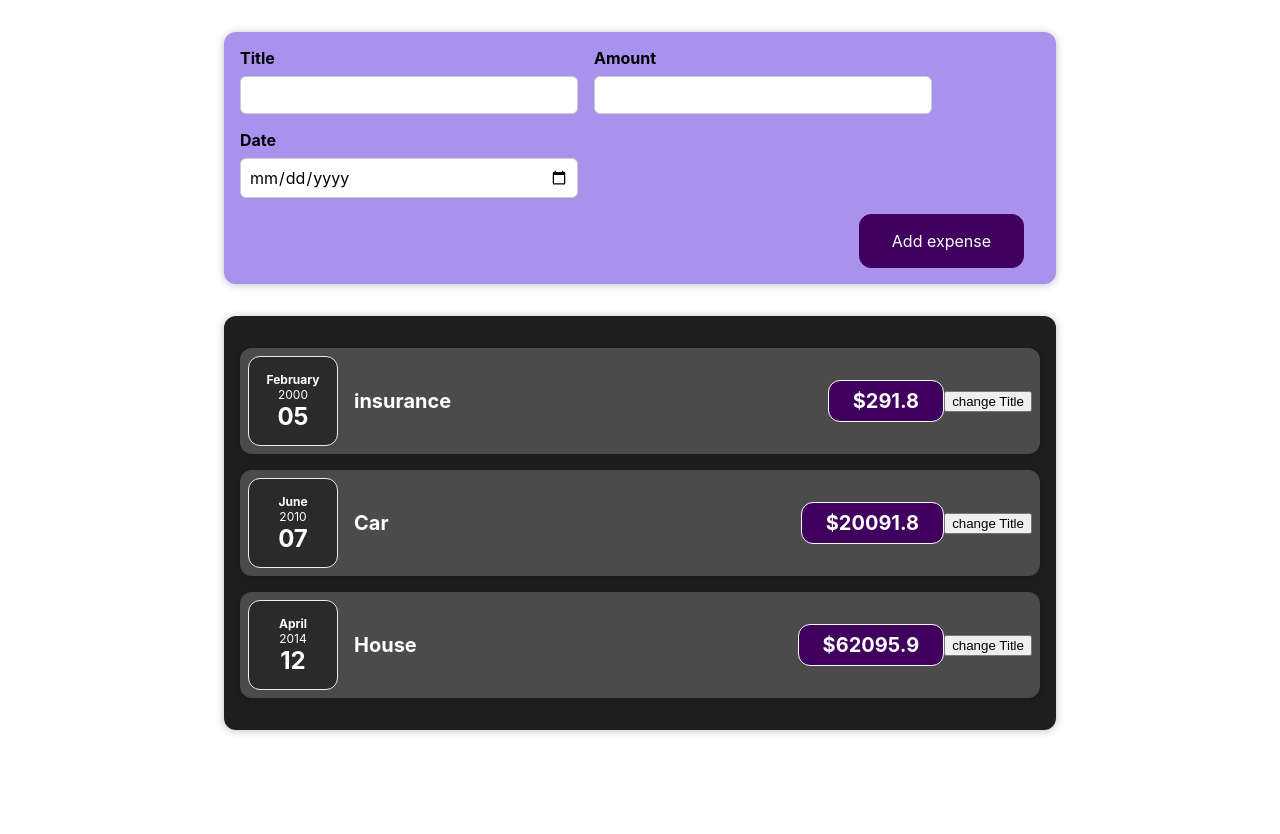
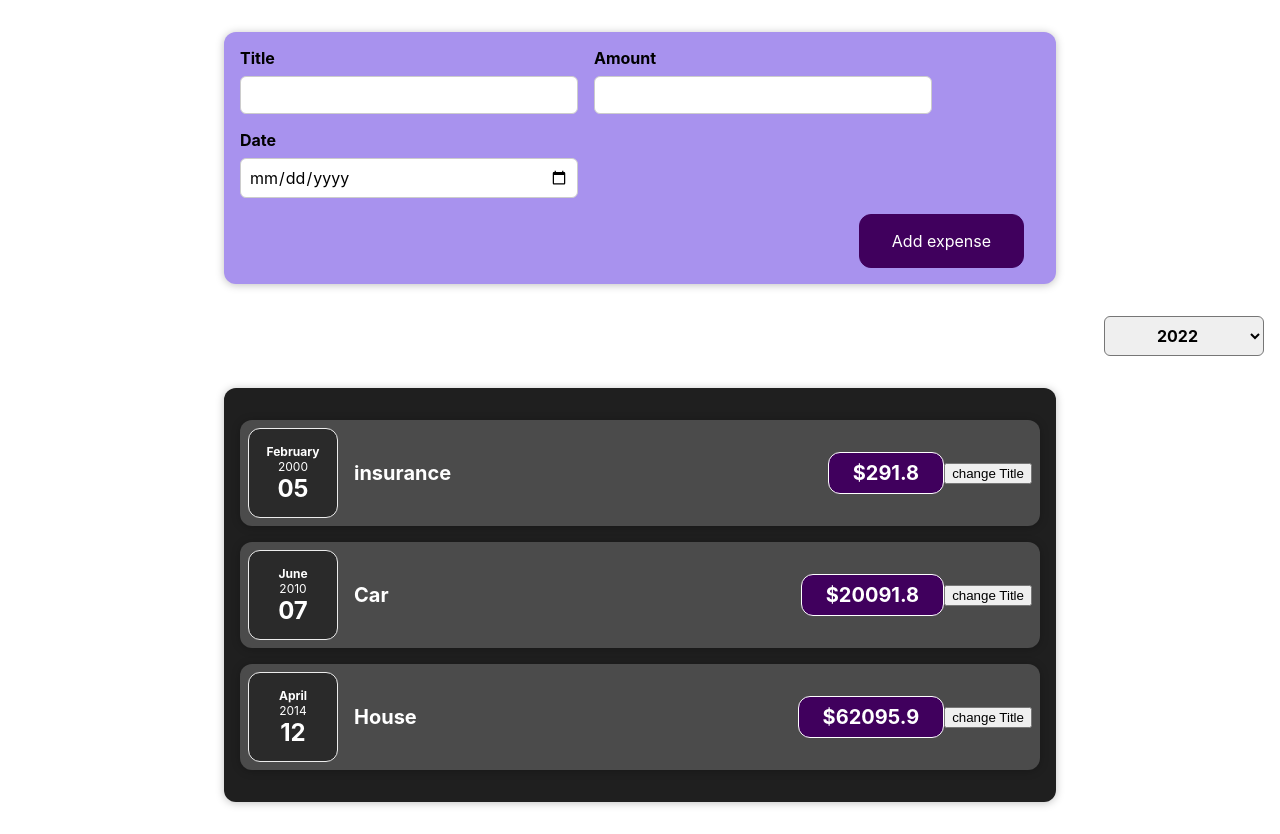
Before and after one commit to shuramishfuh/expense_tracker_BB, a React (Create React App) app: page / in a window 1280 px wide. Before the commit the page ends 800 px from the top, so only its background shows below. Built offline with nearby package versions, Linux system fonts and the light colour scheme.

Commit message:
lifting state up communication between ExpensesFilter and expenses

```diff
--- a/src/components/Expenses/Expenses.js
+++ b/src/components/Expenses/Expenses.js
@@ -1,10 +1,19 @@
 import ExpenseItem from "./ExpenseItem";
 import './Expenses.css';
 import Card from "../UI/Card";
+import ExpensesFilter from "./ExpensesFilter";
+import {useState} from 'react'
 
 const Expenses = (props) => {
+    const [dateSelected, setDateSelected] = useState('');
+    const onselectDate = (dateSelected) => {
+        setDateSelected(dateSelected);
+        console.log(dateSelected);
+    }
 
     return (
+        <div>
+            <ExpensesFilter onselect ={onselectDate}/>
             <Card className="expenses">
                 <ExpenseItem
                     date={props.items[0].date}
@@ -23,6 +32,7 @@
                 />
 
             </Card>
+        </div>
     )
 }
 
--- /dev/null
+++ b/src/components/Expenses/ExpensesFilter.css
@@ -0,0 +1,24 @@
+.expenses-filter {
+    color: white;
+    padding: 0 1rem;
+}
+
+.expenses-filter__control {
+    display: flex;
+    width: 100%;
+    align-items: center;
+    justify-content: space-between;
+    margin: 1rem 0;
+}
+
+.expenses-filter label {
+    font-weight: bold;
+    margin-bottom: 0.5rem;
+}
+
+.expenses-filter select {
+    font: inherit;
+    padding: 0.5rem 3rem;
+    font-weight: bold;
+    border-radius: 6px;
+}
--- /dev/null
+++ b/src/components/Expenses/ExpensesFilter.js
@@ -0,0 +1,22 @@
+import './ExpensesFilter.css';
+
+const ExpensesFilter = (props) => {
+    const OnselectChangeHandler = event => {
+        props.onselect(event.target.value);
+    }
+    return (
+        <div className='expenses-filter'>
+            <div className='expenses-filter__control'>
+                <label>Filter by year</label>
+                <select onChange={OnselectChangeHandler}>
+                    <option value='2022'>2022</option>
+                    <option value='2021'>2021</option>
+                    <option value='2020'>2020</option>
+                    <option value='2019'>2019</option>
+                </select>
+            </div>
+        </div>
+    );
+};
+
+export default ExpensesFilter;
```
Lines whose indentation alone changed are shown as unchanged.
